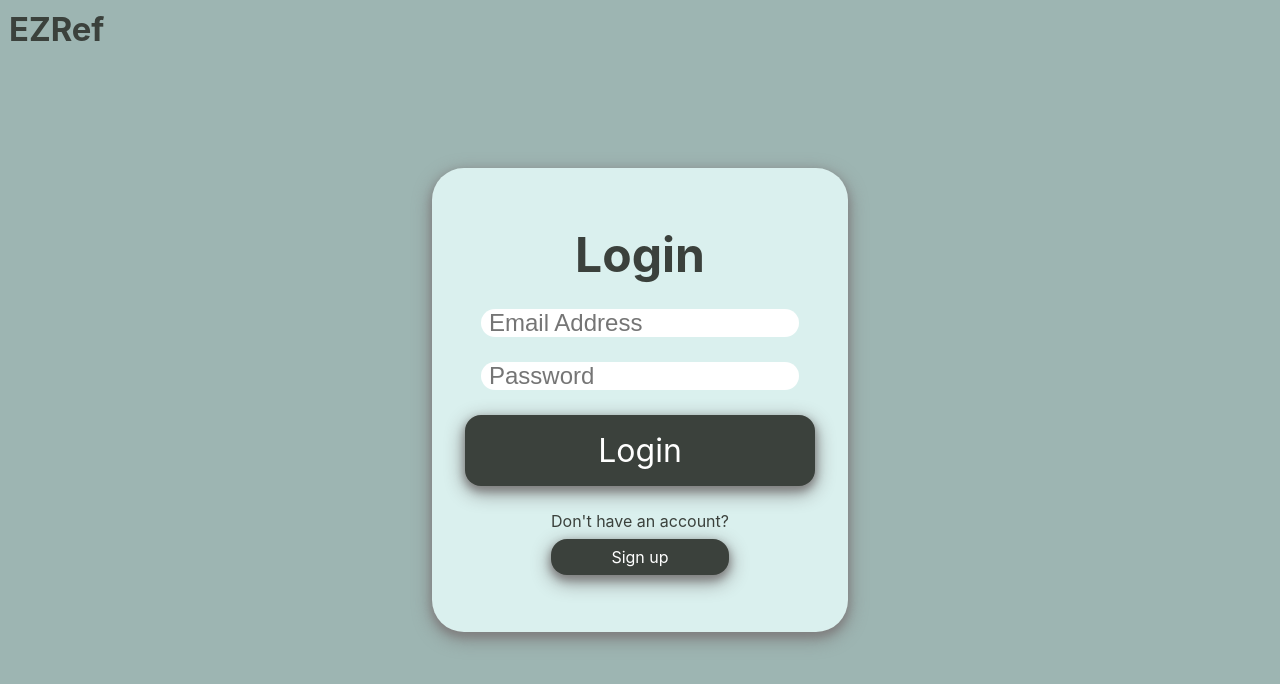
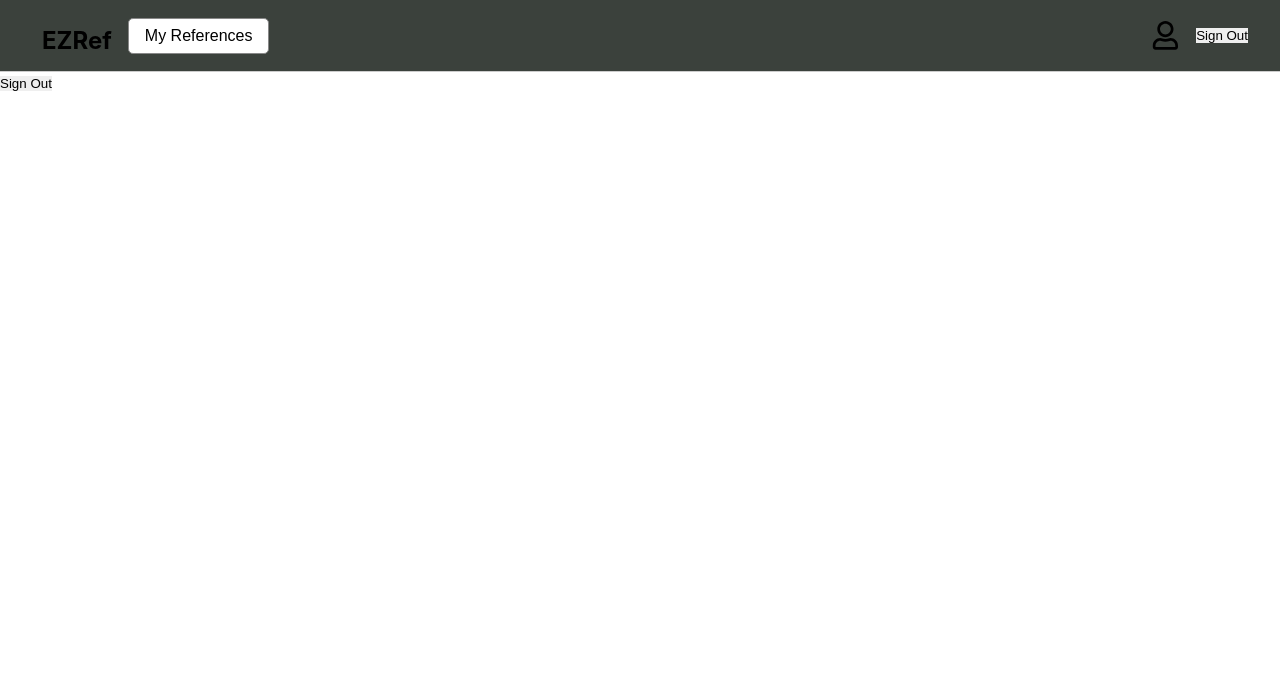
Before and after one commit to Lrobert6/EZRef, a React (Create React App) app in the folder ezref/: page /dashboard in a window 1280 px wide. Before the commit this address led to /login. Shown: the top 684 px of the page. Built offline with nearby package versions, Linux system fonts and the light colour scheme; no server answers.

Commit message:
Added UserNavBar and polished EmployerRegister

```diff
--- a/ezref/src/App.css
+++ b/ezref/src/App.css
@@ -68,6 +68,7 @@
   display: flex;
   flex-direction: column;
   justify-content: center;
+  align-items: center;
 }
 
 .navbar-container {
@@ -75,7 +76,8 @@
   flex-direction: row;
   justify-content: space-between;
   width: 97.5vw;
-  margin-left: 1.25vw;
+  margin-left: -1rem;
+  margin-top: -.75rem;
 }
 
 .navbar-container > * {
--- a/ezref/src/App.jsx
+++ b/ezref/src/App.jsx
@@ -16,7 +16,8 @@ function App() {
         <Route path="/register" element={<Register/>} />
         <Route path="/employerRegister" element={<EmployerRegister/>}/>
         <Route path="/login" element={<Login/>} />
-        <Route path="/dashboard" element={<Wrapper><Dashboard/></Wrapper>}/>
+        <Route path="/dashboard" element={<Dashboard/>}/>
+        {/* <Route path="/dashboard" element={<Wrapper><Dashboard/></Wrapper>}/> */}
       </Routes>
     </BrowserRouter>
   );
--- /dev/null
+++ b/ezref/src/components/UserNavBar.jsx
@@ -0,0 +1,25 @@
+import React from 'react';
+import { useNavigate } from 'react-router-dom';
+import '../App.css';
+import {FaRegUser} from "react-icons/fa";
+
+const UserNavBar = () => {
+    let navigate = useNavigate();
+
+    return (
+        <nav style={{display: 'flex', justifyContent: 'space-between', alignItems: 'center', padding: '1rem 2rem', backgroundColor: '#3B413C', borderBottom: '1px solid #ccc'}}>
+            <div style={{display: 'flex', alignItems: 'center', gap: '1rem'}}>
+                <h1 style={{cursor: 'pointer', margin: 0}} onClick={() => navigate('/')}>EZRef</h1>
+                <button style={{padding: '0.5rem 1rem', fontSize: '1rem', cursor: 'pointer', border: '1px solid #888', borderRadius: '5px', backgroundColor: 'white'}}>
+                    My References
+                </button>
+            </div>
+            <div style={{cursor: 'pointer', display: 'flex', alignItems: 'center', gap: '1rem'}}>
+                <FaRegUser size={'1.8rem'}/>
+                <button>Sign Out</button>
+            </div>
+        </nav>
+    );
+}
+
+export default UserNavBar;
--- a/ezref/src/pages/Dashboard.jsx
+++ b/ezref/src/pages/Dashboard.jsx
@@ -2,6 +2,7 @@ import React, {useState} from "react";
 import { useNavigate } from "react-router-dom";
 import '../App.css';
 import supabase from "../SupabaseClient";
+import UserNavBar from '../components/UserNavBar.jsx';
 
 const Dashboard = () => {
     const navigate = useNavigate();
@@ -14,7 +15,7 @@ const Dashboard = () => {
 
     return (
         <div>
-            <h1>Dashboard</h1>
+            <UserNavBar/>
             <button onClick={signOut}>Sign Out</button>
         </div>
     )
--- a/ezref/src/pages/EmployerRegister.jsx
+++ b/ezref/src/pages/EmployerRegister.jsx
@@ -41,7 +41,7 @@ const EmployerRegister = () => {
         <div className='main'>
             <h1 style={{position: 'absolute'}} onClick={() => navigate('/')}>EZRef</h1>
             <div style={{display: 'flex', flexDirection: 'column', justifyContent: 'center', minHeight: '100vh'}}>
-                <form >
+                <form autoComplete="off">
                     <AuthCard>
                         <h2>Employer Registration</h2>
                         {stage === 1 && (<>
@@ -51,8 +51,9 @@ const EmployerRegister = () => {
                             <Button style={{width: '100%', fontSize: '2rem', padding: '1rem'}} text={"Next"} onClick={() => setStage(2)}/>
                         </>)}
                         {stage === 2 && (<>
-                            <input onChange={(e) => setEmail(e.target.value)} value={email} type='email' placeholder='Company Email Address' required />
-                            <input onChange={(e) => setPassword(e.target.value)} value={password} type='password' placeholder='Password' required />
+                            <input onChange={(e) => setEmail(e.target.value)} value={email} type='email' placeholder='Company Email Address' required autoComplete="new-email" />
+                            <input onChange={(e) => setPassword(e.target.value)} value={password} type='password' placeholder='Password' required autoComplete="new-password" />
+                            <Button style={{width: '20%', fontSize: '1rem', padding: '1rem'}} text={"Back"} onClick={() => setStage(1)}/>
                             <Button style={{width: '100%', fontSize: '2rem', padding: '1rem'}} text={"Register"} type='submit'/>
                         </>)}
                     </AuthCard>
--- a/ezref/src/pages/Register.jsx
+++ b/ezref/src/pages/Register.jsx
@@ -45,7 +45,7 @@ const Register = () => {
                         <Button style={{width: '100%', fontSize: '2rem', padding: '1rem'}} text={"Register"} type='submit'/>
                         <div>
                             <p style={{marginBottom: '.5rem'}}>Are you an employer?</p>
-                            <Button style={{fontSize: '1rem', padding: '.5rem'}} text={"Employer Registration"}/>
+                            <Button style={{fontSize: '1rem', padding: '.5rem'}} text={"Employer Registration"} onClick={() => navigate("/employerRegister")}/>
                         </div>
                         <div>
                             <p style={{marginBottom: '.5rem'}}>Already have an account?</p>
```
